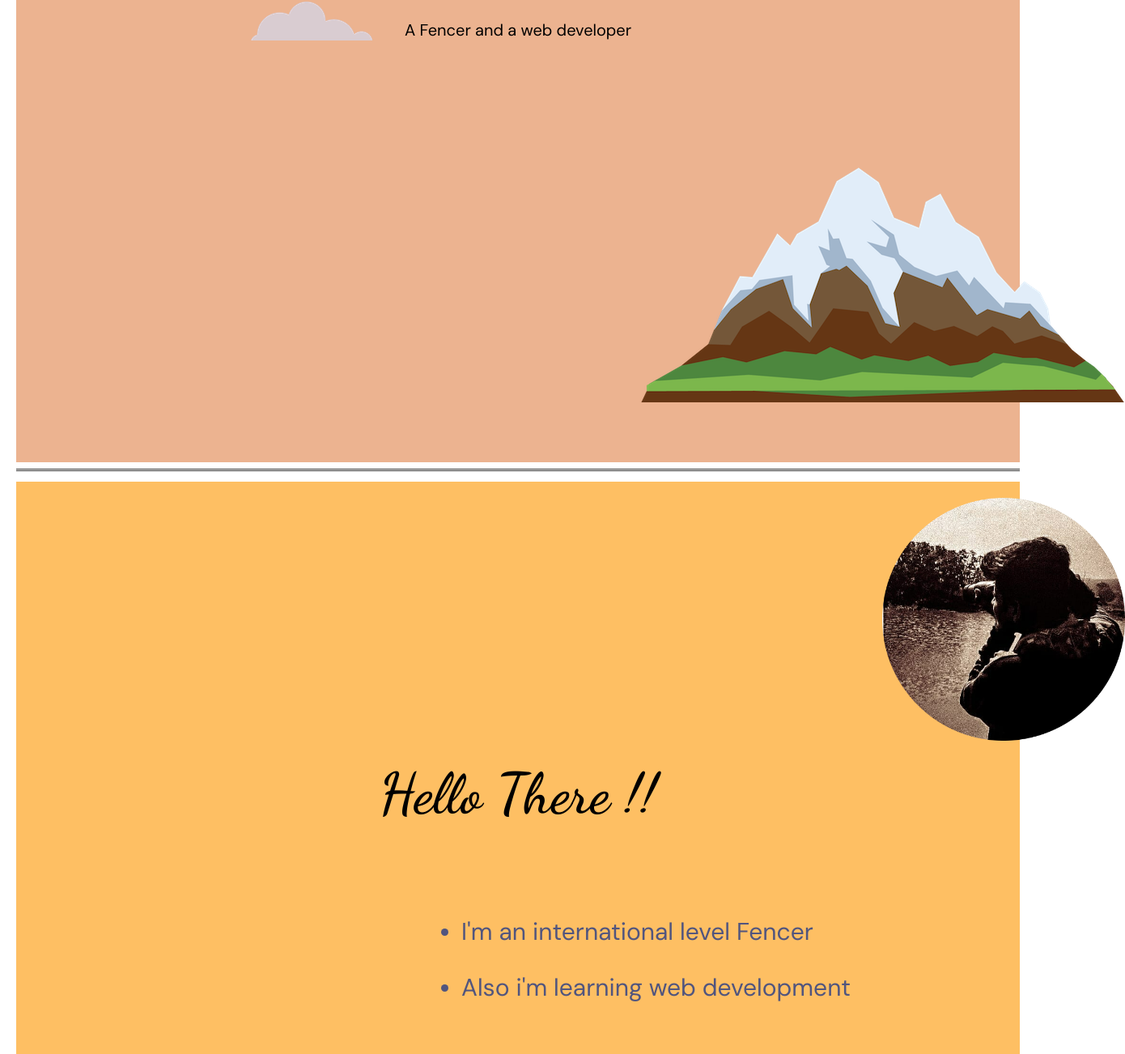
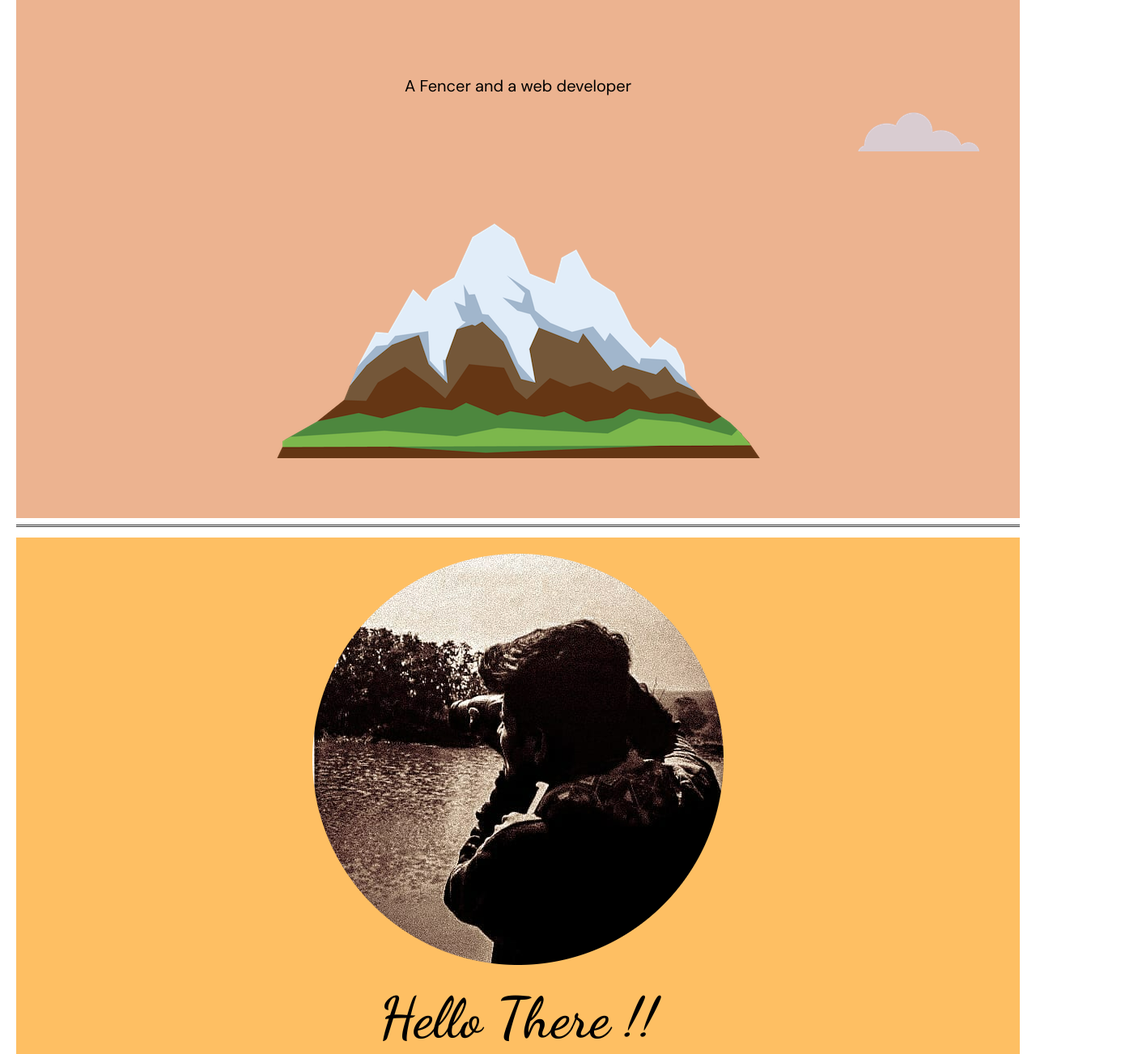
Before and after one commit to 0sohamsathe0/personal-site-soham, a plain HTML site: page index.html in a window 1280 px wide. Shown: the part 218-1520 px from the top of the page at 81% size, 1390 px wide, since content can reach past the window. Drawn offline with Linux system fonts and the light colour scheme.

Commit message:
updated responsivness

```diff
--- a/style1.css
+++ b/style1.css
@@ -1,5 +1,5 @@
 h1 {
-  margin: 0px;
+  padding: 10px;
   text-align:center;
   font-family: 'Merienda', cursive;
   font-size: 90px;
@@ -30,27 +30,20 @@ body {
 }
 
 .first_img{
+  position: absolute;
+  left: 70px;
 
-  display: inline-block;
-  position: relative;
-  left: 16.875rem;
-  top: 11.25rem;
 }
 
 .second_img{
-  padding-top: 10px;
-  margin-top: 10px;
-  display: inline-block;
   position: absolute;
-  top:30px;
-  right:270px;
+  right: 70px;
 }
 
 .mountain{
   margin-top: 70px;
   margin-bottom: 50px;
-  position: relative;
-  left: 450px;
+
 }
 
 h2{
@@ -60,20 +53,15 @@ h2{
   margin-top: 20px;
 }
 
-.pfp{
-  width: 300px;
-  position:relative;
-  left: 600px;
-}
+
 
 .profile{
     background-color: #FEBF63;
 }
 
 .list1{
-  margin-left: 510px;
-  padding-top: 20px;
-  padding-bottom: 50px;
+  padding: 50px;
+  text-align: center;
   color: #51557E;
   font-size:30px;
 }
```
